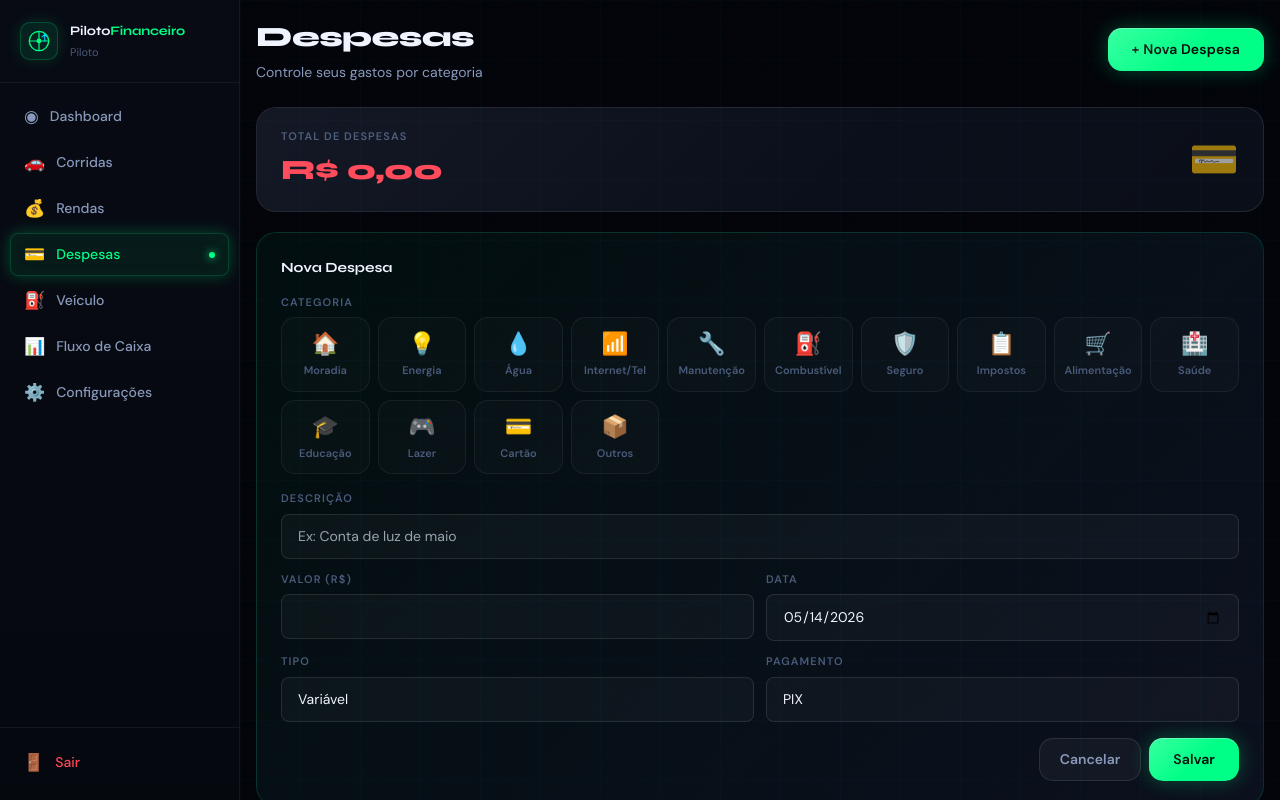
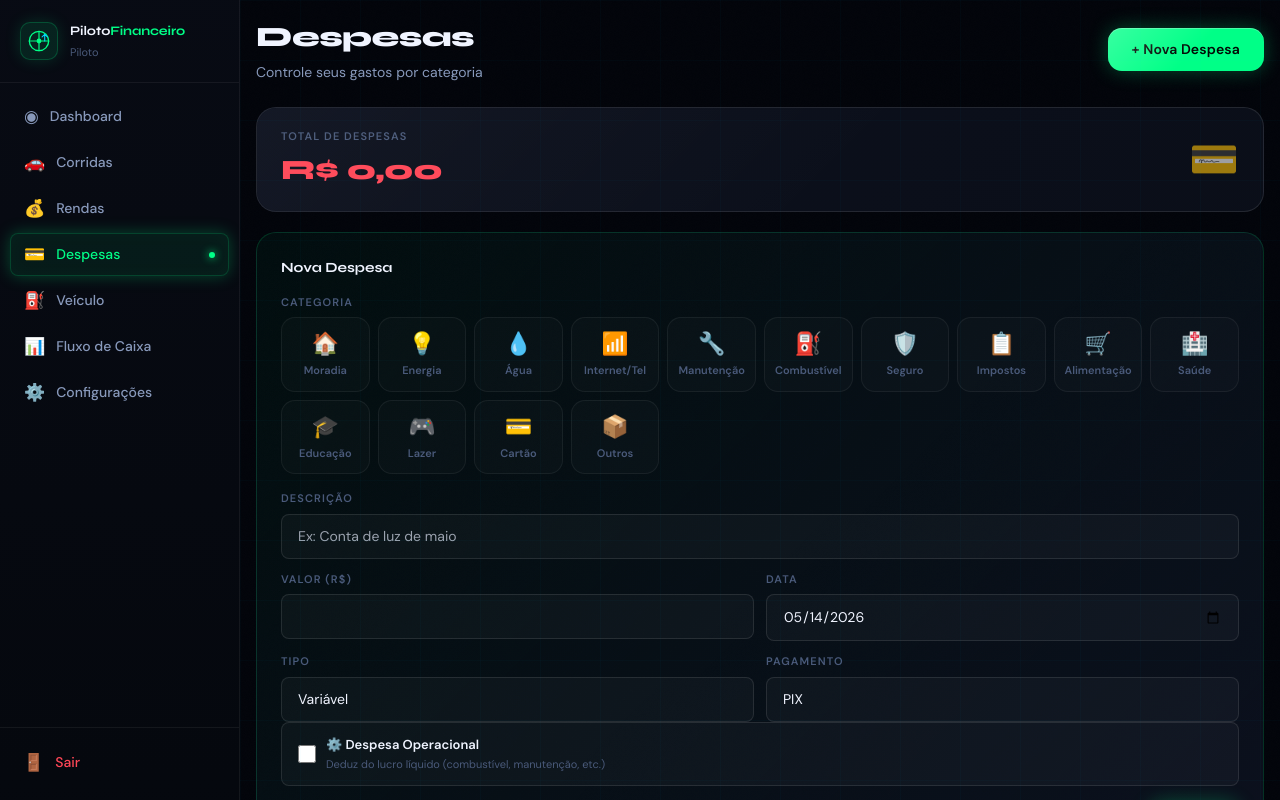
Before and after one commit to MarcosVGaspar/pilotofinanceiro, a Next.js app: page /dashboard/despesas in a window 1280 px wide. Both pictures are taken after a click on the button "+ Nova Despesa". Shown: the top 800 px of the page. Built offline with nearby package versions, Linux system fonts and the light colour scheme; no server answers.

Commit message:
Atualizar o page.tsx

```diff
--- a/src/app/dashboard/despesas/page.tsx
+++ b/src/app/dashboard/despesas/page.tsx
@@ -149,6 +149,21 @@ export default function DespesasPage() {
               </select>
             </div>
           </div>
+<div style={{ gridColumn: 'span 2' }}>
+  <label style={{ display: 'flex', alignItems: 'center', gap: '10px', cursor: 'pointer', padding: '12px 16px', borderRadius: '8px', background: 'rgba(255,255,255,.03)', border: '1px solid rgba(255,255,255,.1)' }}>
+    <input
+      type="checkbox"
+      checked={form.operacional}
+      onChange={e => setForm({ ...form, operacional: e.target.checked })}
+      style={{ width: '18px', height: '18px', accentColor: 'var(--accent)', cursor: 'pointer' }}
+    />
+    <div>
+      <p style={{ fontSize: '13px', fontWeight: 600, color: 'var(--text-1)' }}>⚙️ Despesa Operacional</p>
+      <p style={{ fontSize: '11px', color: 'var(--text-3)', marginTop: '2px' }}>Deduz do lucro líquido (combustível, manutenção, etc.)</p>
+    </div>
+  </label>
+</div>
+
           <div style={{ display: 'flex', gap: '8px', justifyContent: 'flex-end', marginTop: '16px' }}>
             <button className="btn-secondary" onClick={() => { setShowForm(false); setEditing(null) }}>Cancelar</button>
             <button className="btn-primary" onClick={save}>Salvar</button>
```
